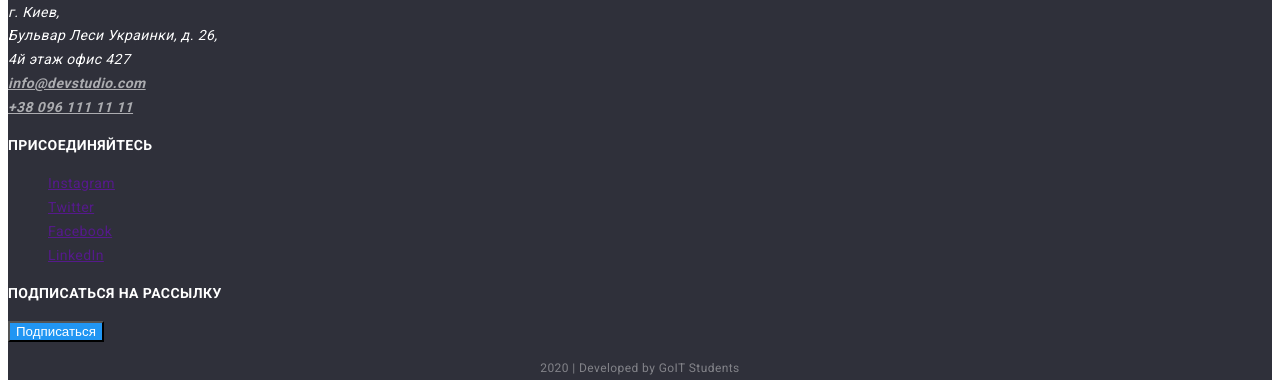
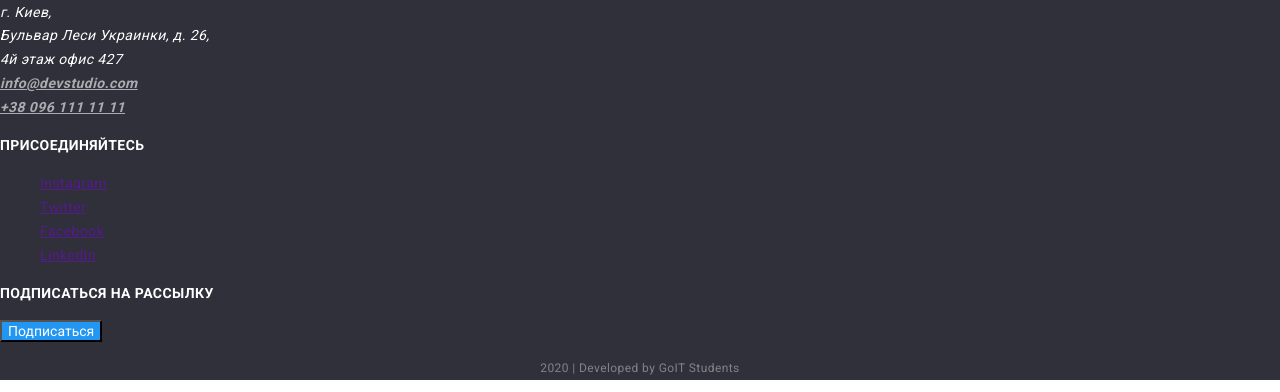
Before and after one commit to DarinaShevchuk/goit-markup-hw-03, a plain HTML site: page index.html in a window 1280 px wide. Shown: the part 5071-5463 px from the top of the page. Drawn offline with nearby package versions, Linux system fonts and the light colour scheme.

Commit message:
add normalize css

```diff
--- a/index.html
+++ b/index.html
@@ -5,6 +5,7 @@
     <meta name="viewport" content="width=device-width, initial-scale=1.0">
     <title>Web Studio</title>
     <link href="https://fonts.googleapis.com/css2?family=Raleway:wght@700&family=Roboto:wght@400;500;700;900&display=swap" rel="stylesheet">
+    <link rel="stylesheet" href="https://cdnjs.cloudflare.com/ajax/libs/modern-normalize/0.6.0/modern-normalize.min.css"/>
     <link rel="stylesheet" href="./css/styles.css">
 </head>
 <body>
```
